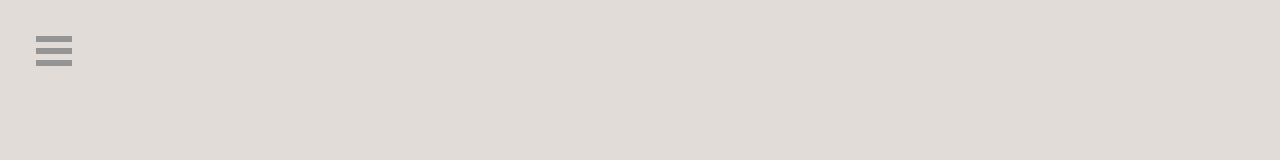
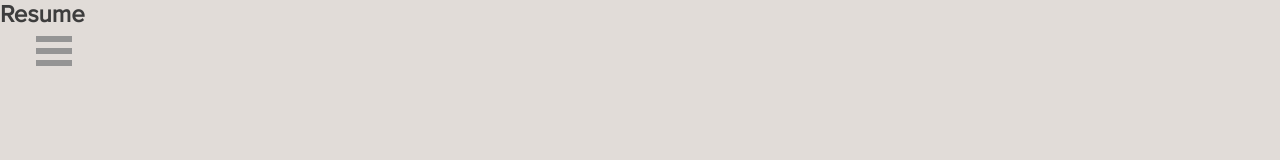
Before and after one commit to Andytule/andytule.github.io, a React (Create React App) app: page /resume in a window 1280 px wide. Before the commit this address had no page. Shown: the top 160 px of the page. Built offline with nearby package versions, Linux system fonts and the light colour scheme.

Commit message:
Added Resume Page

```diff
--- a/src/App.tsx
+++ b/src/App.tsx
@@ -4,6 +4,7 @@ import { BrowserRouter as Router, Route, Routes } from "react-router-dom";
 import Home from "./pages/Home/Home";
 import Projects from "./pages/Projects/Projects";
 import Experiences from "./pages/Experiences/Experiences";
+import Resume from "./pages/Resume/Resume";
 import Contact from "./pages/Contact/Contact";
 import SideBar from "./components/SideBar/SideBar";
 
@@ -15,6 +16,7 @@ const App: React.FC = () => (
         <Route path="/" element={<Home />} />
         <Route path="/projects" element={<Projects />} />
         <Route path="/experiences" element={<Experiences />} />
+        <Route path="/resume" element={<Resume />} />
         <Route path="/contact" element={<Contact />} />
       </Routes>
     </Router>
--- a/src/components/Sidebar/SideBar.tsx
+++ b/src/components/Sidebar/SideBar.tsx
@@ -7,6 +7,7 @@ import {
   faHome,
   faLaptopCode,
   faBriefcase,
+  faFile,
   faAddressCard,
 } from "@fortawesome/free-solid-svg-icons";
 
@@ -35,6 +36,10 @@ const SideBar: React.FC = () => {
         <FontAwesomeIcon icon={faBriefcase} />
         Work Experience
       </Link>
+      <Link to="/resume" onClick={closeMenu}>
+        <FontAwesomeIcon icon={faFile} />
+        Resume
+      </Link>
       <Link to="/contact" onClick={closeMenu}>
         <FontAwesomeIcon icon={faAddressCard} />
         Contact
--- a/src/pages/Experiences/Experiences.tsx
+++ b/src/pages/Experiences/Experiences.tsx
@@ -2,7 +2,7 @@ import React from "react";
 
 const Experiences: React.FC = () => {
   return (
-    <div className="work-experience">
+    <div className="experiences">
       <h2>Welcome to the WorkExperience Page</h2>
     </div>
   );
--- /dev/null
+++ b/src/pages/Resume/Resume.tsx
@@ -0,0 +1,11 @@
+import React from "react";
+
+const Resume: React.FC = () => {
+  return (
+    <div className="resume">
+      <h2>Resume</h2>
+    </div>
+  );
+};
+
+export default Resume;
```
